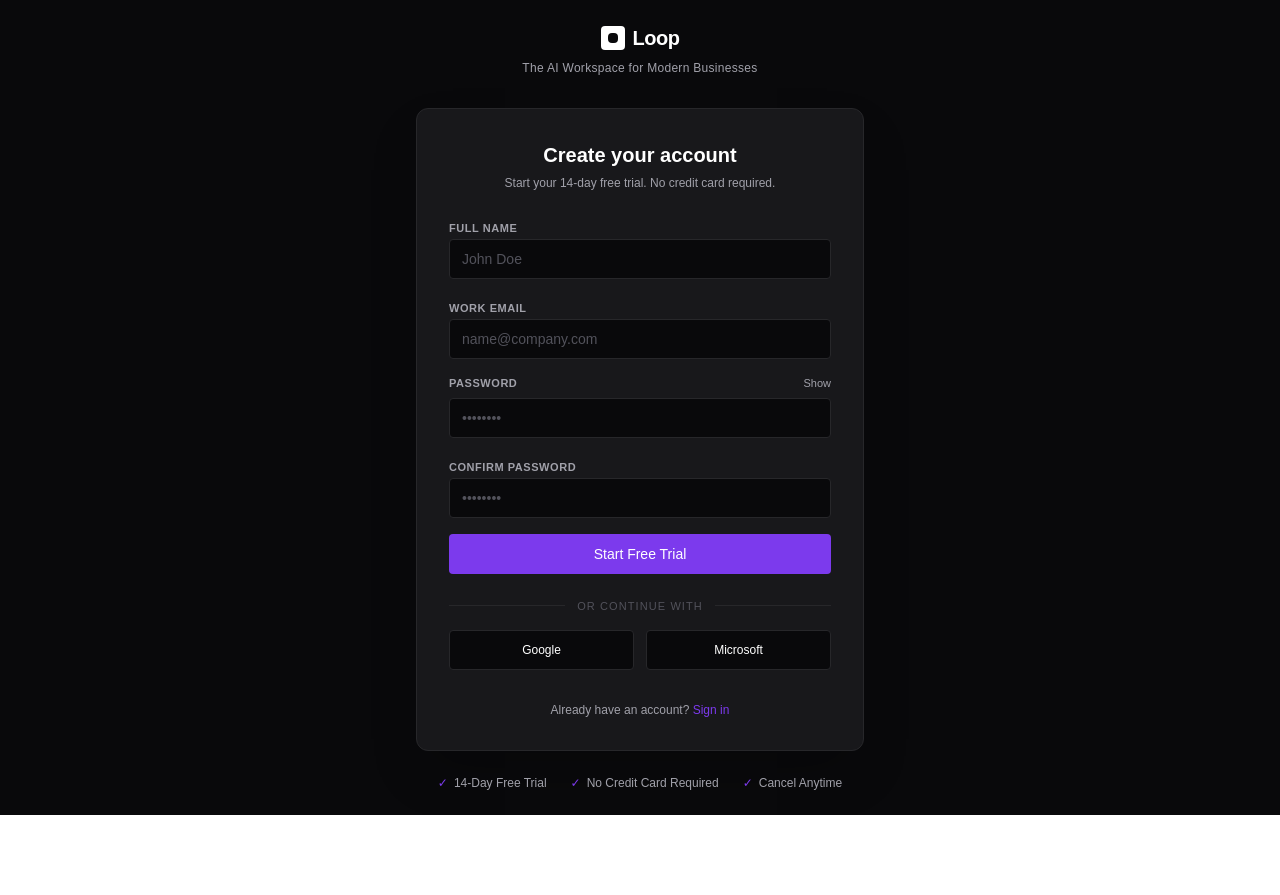
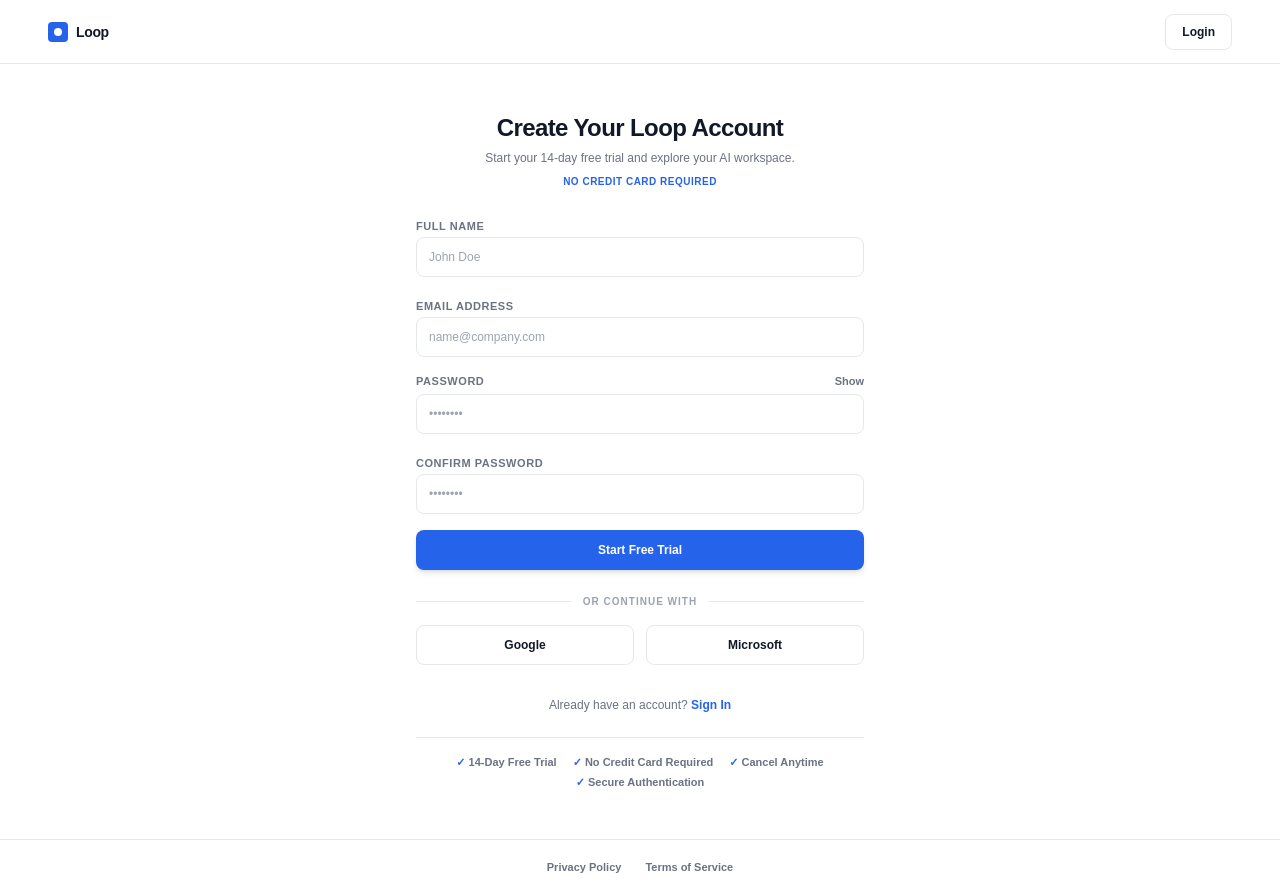
Before and after one commit to aminfxjamal-netizen/loopv1, a Next.js app: page /signup in a window 1280 px wide. Before the commit the page ends 815 px from the top, so only its background shows below. Built offline with nearby package versions, Linux system fonts and the light colour scheme; no server answers.

Commit message:
Design: Deploy white-theme premium signup layout with password strength evaluation parameters

```diff
--- a/app/signup/page.tsx
+++ b/app/signup/page.tsx
@@ -3,8 +3,14 @@
 import { useState, useEffect } from 'react';
 import Link from 'next/link';
 import { useRouter } from 'next/navigation';
+import { createClient } from '@supabase/supabase-js';
 
-export default function LoopSignupPage() {
+// Initialize Supabase Client
+const supabaseUrl = process.env.NEXT_PUBLIC_SUPABASE_URL || '';
+const supabaseAnonKey = process.env.NEXT_PUBLIC_SUPABASE_ANON_KEY || '';
+const supabase = createClient(supabaseUrl, supabaseAnonKey);
+
+export default function LoopPremiumSignupPage() {
   const router = useRouter();
 
   // Form Fields State
@@ -13,31 +19,30 @@ export default function LoopSignupPage() {
   const [password, setPassword] = useState('');
   const [confirmPassword, setConfirmPassword] = useState('');
 
-  // UI Utilities State
+  // UI Mechanics State
   const [showPassword, setShowPassword] = useState(false);
   const [isSubmitting, setIsSubmitting] = useState(false);
   const [mounted, setMounted] = useState(false);
   const [errorMessage, setErrorMessage] = useState('');
+  const [successMessage, setSuccessMessage] = useState('');
 
-  // Fade-in on page load trigger
   useEffect(() => {
     setMounted(true);
   }, []);
 
-  // Password Strength Calculator
   const getPasswordStrength = () => {
     if (!password) return { label: '', color: 'bg-transparent', width: 'w-0' };
     if (password.length < 6) return { label: 'Weak', color: 'bg-red-500', width: 'w-1/3' };
     if (password.length < 10) return { label: 'Medium', color: 'bg-yellow-500', width: 'w-2/3' };
-    return { label: 'Strong', color: 'bg-[#7C3AED]', width: 'w-full' };
+    return { label: 'Strong', color: 'bg-[#2563EB]', width: 'w-full' };
   };
 
   const strength = getPasswordStrength();
 
-  // Form Submission & Validation Logic
   const handleSignupSubmit = async (e: React.FormEvent) => {
     e.preventDefault();
     setErrorMessage('');
+    setSuccessMessage('');
 
     if (!fullName || !email || !password || !confirmPassword) {
       setErrorMessage('All fields are required.');
@@ -56,51 +61,103 @@ export default function LoopSignupPage() {
 
     setIsSubmitting(true);
 
-    // Simulated network processing latency to demonstrate professional loading state
+    try {
+      // 1. Create User inside Supabase Auth Layer
+      const { data: authData, error: authError } = await supabase.auth.signUp({
+        email,
+        password,
+        options: {
+          data: {
+            full_name: fullName
+          }
+        }
+      });
+
+      if (authError) throw authError;
+
+      // 2. Insert profile information into users public ledger table
+      if (authData?.user) {
+        const { error: dbError } = await supabase
+          .from('users')
+          .insert([
+            {
+              id: authData.user.id,
+              full_name: fullName,
+              email: email,
+              created_at: new Date().toISOString()
+            }
+          ]);
+
+        if (dbError) throw dbError;
+      }
+
+      setSuccessMessage('Account created successfully! Redirecting...');
+
       setTimeout(() => {
+        router.push('/workspace');
+      }, 1000);
+
+    } catch (err: any) {
+      setErrorMessage(err.message || 'An error occurred during account registration.');
       setIsSubmitting(false);
-      router.push('/workspace');
-    }, 1500);
+    }
   };
 
   return (
     <div
-      className={`min-h-screen bg-[#09090B] text-[#FFFFFF] font-sans flex flex-col items-center justify-center p-6 transition-opacity duration-700 ease-out select-none ${
+      className={`min-h-screen bg-[#FFFFFF] text-[#111827] font-sans antialiased flex flex-col justify-between transition-opacity duration-500 select-none ${
         mounted ? 'opacity-100' : 'opacity-0'
       }`}
     >
-      {/* Logo Section */}
-      <div className="text-center space-y-2 mb-8">
-        <div className="flex items-center justify-center gap-2">
-          <div className="w-6 h-6 rounded bg-[#FFFFFF] flex items-center justify-center">
-            <div className="w-2.5 h-2.5 rounded-sm bg-[#09090B]" />
+      {/* NAVIGATION */}
+      <header className="h-16 border-b border-[#E5E7EB] bg-[#FFFFFF] flex items-center justify-between px-6 md:px-12">
+        <Link href="/" className="flex items-center gap-2">
+          <div className="w-5 h-5 rounded bg-[#2563EB] flex items-center justify-center">
+            <div className="w-2 h-2 rounded-sm bg-[#FFFFFF]" />
           </div>
-          <span className="text-xl font-bold tracking-tight text-[#FFFFFF]">Loop</span>
+          <span className="text-sm font-bold tracking-tight text-[#111827]">Loop</span>
+        </Link>
+        <Link href="/login" className="h-9 px-4 border border-[#E5E7EB] hover:border-[#6B7280] text-xs font-semibold rounded-lg transition flex items-center justify-center">
+          Login
+        </Link>
+      </header>
+
+      {/* SIGNUP MAIN CONTAINER */}
+      <main className="flex-1 flex flex-col items-center justify-center px-6 py-12">
+        <div className="w-full max-w-md space-y-6">
+
+          {/* Header Texts */}
+          <div className="space-y-1.5 text-center">
+            <h1 className="text-2xl font-black tracking-tight text-[#111827]">
+              Create Your Loop Account
+            </h1>
+            <p className="text-xs text-[#6B7280] font-medium">
+              Start your 14-day free trial and explore your AI workspace.
+            </p>
+            <div className="text-[10px] font-bold text-[#2563EB] uppercase tracking-wider pt-0.5">
+              No Credit Card Required
             </div>
-        <p className="text-xs text-[#A1A1AA] tracking-wide font-medium">
-          The AI Workspace for Modern Businesses
-        </p>
           </div>
 
-      {/* Signup Card */}
-      <div className="w-full max-w-md bg-[#18181B] border border-[#27272A] rounded-xl p-8 shadow-2xl space-y-6">
-        <div className="space-y-1.5 text-center">
-          <h1 className="text-xl font-bold text-[#FFFFFF]">Create your account</h1>
-          <p className="text-xs text-[#A1A1AA]">
-            Start your 14-day free trial. No credit card required.
-          </p>
-        </div>
-
+          {/* Validation Feedback Containers */}
           {errorMessage && (
-          <div className="p-3 bg-red-500/10 border border-red-500/20 rounded text-xs text-red-400 font-medium">
+            <div className="p-3 bg-red-50 border border-red-200 rounded-lg text-xs text-red-600 font-medium">
               {errorMessage}
             </div>
           )}
 
+          {successMessage && (
+            <div className="p-3 bg-emerald-50 border border-emerald-200 rounded-lg text-xs text-emerald-600 font-medium">
+              {successMessage}
+            </div>
+          )}
+
+          {/* Registration Core Form */}
           <form onSubmit={handleSignupSubmit} className="space-y-4">
+
             {/* Full Name */}
-          <div className="space-y-1.5">
-            <label className="text-[11px] font-semibold text-[#A1A1AA] uppercase tracking-wider">
+            <div className="space-y-1">
+              <label className="text-[11px] font-bold text-[#6B7280] uppercase tracking-wider">
                 Full Name
               </label>
               <input
@@ -108,36 +165,36 @@ export default function LoopSignupPage() {
                 value={fullName}
                 onChange={(e) => setFullName(e.target.value)}
                 placeholder="John Doe"
-              className="w-full h-10 px-3 bg-[#09090B] border border-[#27272A] rounded text-sm text-[#FFFFFF] placeholder-[#52525B] focus:outline-none focus:border-[#7C3AED] transition"
+                className="w-full h-10 px-3 bg-[#FFFFFF] border border-[#E5E7EB] rounded-lg text-xs text-[#111827] placeholder-[#9CA3AF] focus:outline-none focus:border-[#2563EB] transition font-medium"
                 disabled={isSubmitting}
               />
             </div>
 
-          {/* Work Email */}
-          <div className="space-y-1.5">
-            <label className="text-[11px] font-semibold text-[#A1A1AA] uppercase tracking-wider">
-              Work Email
+            {/* Email Address */}
+            <div className="space-y-1">
+              <label className="text-[11px] font-bold text-[#6B7280] uppercase tracking-wider">
+                Email Address
               </label>
               <input
                 type="email"
                 value={email}
                 onChange={(e) => setEmail(e.target.value)}
                 placeholder="name@company.com"
-              className="w-full h-10 px-3 bg-[#09090B] border border-[#27272A] rounded text-sm text-[#FFFFFF] placeholder-[#52525B] focus:outline-none focus:border-[#7C3AED] transition"
+                className="w-full h-10 px-3 bg-[#FFFFFF] border border-[#E5E7EB] rounded-lg text-xs text-[#111827] placeholder-[#9CA3AF] focus:outline-none focus:border-[#2563EB] transition font-medium"
                 disabled={isSubmitting}
               />
             </div>
 
             {/* Password */}
-          <div className="space-y-1.5 relative">
+            <div className="space-y-1 relative">
               <div className="flex items-center justify-between">
-              <label className="text-[11px] font-semibold text-[#A1A1AA] uppercase tracking-wider">
+                <label className="text-[11px] font-bold text-[#6B7280] uppercase tracking-wider">
                   Password
                 </label>
                 <button
                   type="button"
                   onClick={() => setShowPassword(!showPassword)}
-                className="text-[11px] font-medium text-[#A1A1AA] hover:text-[#FFFFFF] transition focus:outline-none"
+                  className="text-[11px] font-bold text-[#6B7280] hover:text-[#111827] transition focus:outline-none"
                 >
                   {showPassword ? 'Hide' : 'Show'}
                 </button>
@@ -147,26 +204,26 @@ export default function LoopSignupPage() {
                 value={password}
                 onChange={(e) => setPassword(e.target.value)}
                 placeholder="••••••••"
-              className="w-full h-10 px-3 bg-[#09090B] border border-[#27272A] rounded text-sm text-[#FFFFFF] placeholder-[#52525B] focus:outline-none focus:border-[#7C3AED] transition"
+                className="w-full h-10 px-3 bg-[#FFFFFF] border border-[#E5E7EB] rounded-lg text-xs text-[#111827] placeholder-[#9CA3AF] focus:outline-none focus:border-[#2563EB] transition font-medium"
                 disabled={isSubmitting}
               />
 
-            {/* Password Strength Indicator */}
+              {/* Password Strength Meter */}
               {password && (
-              <div className="pt-2 space-y-1">
-                <div className="w-full h-1 bg-[#09090B] rounded-full overflow-hidden">
+                <div className="pt-1.5 space-y-1">
+                  <div className="w-full h-1 bg-gray-100 rounded-full overflow-hidden">
                     <div className={`h-full ${strength.color} ${strength.width} transition-all duration-300`} />
                   </div>
-                <div className="text-[10px] text-right text-[#A1A1AA] font-medium">
-                  Password Strength: <span className="text-[#FFFFFF]">{strength.label}</span>
+                  <div className="text-[10px] text-right text-[#6B7280] font-semibold">
+                    Strength: <span className="text-[#111827]">{strength.label}</span>
                   </div>
                 </div>
               )}
             </div>
 
             {/* Confirm Password */}
-          <div className="space-y-1.5">
-            <label className="text-[11px] font-semibold text-[#A1A1AA] uppercase tracking-wider">
+            <div className="space-y-1">
+              <label className="text-[11px] font-bold text-[#6B7280] uppercase tracking-wider">
                 Confirm Password
               </label>
               <input
@@ -174,19 +231,19 @@ export default function LoopSignupPage() {
                 value={confirmPassword}
                 onChange={(e) => setConfirmPassword(e.target.value)}
                 placeholder="••••••••"
-              className="w-full h-10 px-3 bg-[#09090B] border border-[#27272A] rounded text-sm text-[#FFFFFF] placeholder-[#52525B] focus:outline-none focus:border-[#7C3AED] transition"
+                className="w-full h-10 px-3 bg-[#FFFFFF] border border-[#E5E7EB] rounded-lg text-xs text-[#111827] placeholder-[#9CA3AF] focus:outline-none focus:border-[#2563EB] transition font-medium"
                 disabled={isSubmitting}
               />
             </div>
 
-          {/* Primary CTA */}
+            {/* Submit Action Block */}
             <button
               type="submit"
               disabled={isSubmitting}
-            className="w-full h-10 mt-2 bg-[#7C3AED] hover:bg-[#8B5CF6] text-[#FFFFFF] text-sm font-medium rounded transition active:scale-[0.99] flex items-center justify-center focus:outline-none disabled:opacity-50 disabled:cursor-not-allowed disabled:active:scale-100"
+              className="w-full h-10 bg-[#2563EB] hover:bg-[#1D4ED8] text-[#FFFFFF] text-xs font-bold rounded-lg transition flex items-center justify-center shadow-md focus:outline-none disabled:opacity-50 disabled:cursor-not-allowed"
             >
               {isSubmitting ? (
-              <svg className="animate-spin h-5 w-5 text-white" fill="none" viewBox="0 0 24 24">
+                <svg className="animate-spin h-4 w-4 text-white" fill="none" viewBox="0 0 24 24">
                   <circle className="opacity-25" cx="12" cy="12" r="10" stroke="currentColor" strokeWidth="4" />
                   <path className="opacity-75" fill="currentColor" d="M4 12a8 8 0 018-8V0C5.373 0 0 5.373 0 12h4zm2 5.291A7.962 7.962 0 014 12H0c0 3.042 1.135 5.824 3 7.938l3-2.647z" />
                 </svg>
@@ -196,50 +253,52 @@ export default function LoopSignupPage() {
             </button>
           </form>
 
-        {/* Alternative Sign Up Divider */}
-        <div className="flex items-center my-4 text-[11px] text-[#52525B] font-medium uppercase tracking-widest">
-          <div className="flex-1 h-[1px] bg-[#27272A]" />
+          {/* Alternative Sign Up Area */}
+          <div className="flex items-center my-4 text-[10px] text-[#9CA3AF] font-bold uppercase tracking-widest">
+            <div className="flex-1 h-[1px] bg-[#E5E7EB]" />
             <span className="px-3">or continue with</span>
-          <div className="flex-1 h-[1px] bg-[#27272A]" />
+            <div className="flex-1 h-[1px] bg-[#E5E7EB]" />
           </div>
 
-        {/* Third-Party Authentication Providers */}
           <div className="grid grid-cols-2 gap-3">
             <button
               type="button"
-            className="h-10 border border-[#27272A] bg-[#09090B] hover:border-[#52525B] text-xs font-medium rounded transition flex items-center justify-center gap-2 focus:outline-none"
+              className="h-10 border border-[#E5E7EB] bg-[#FFFFFF] hover:border-[#6B7280] text-xs font-semibold rounded-lg transition flex items-center justify-center gap-2 focus:outline-none text-[#111827]"
             >
               Google
             </button>
             <button
               type="button"
-            className="h-10 border border-[#27272A] bg-[#09090B] hover:border-[#52525B] text-xs font-medium rounded transition flex items-center justify-center gap-2 focus:outline-none"
+              className="h-10 border border-[#E5E7EB] bg-[#FFFFFF] hover:border-[#6B7280] text-xs font-semibold rounded-lg transition flex items-center justify-center gap-2 focus:outline-none text-[#111827]"
             >
               Microsoft
             </button>
           </div>
 
-        {/* Login Link */}
-        <div className="text-center text-xs text-[#A1A1AA] pt-2">
+          {/* Login Link Node */}
+          <div className="text-center text-xs text-[#6B7280] pt-2 font-medium">
             Already have an account?{' '}
-          <Link href="/login" className="text-[#7C3AED] hover:text-[#8B5CF6] font-medium transition">
-            Sign in
+            <Link href="/login" className="text-[#2563EB] hover:text-[#1D4ED8] font-bold transition">
+              Sign In
             </Link>
           </div>
+
+          {/* Benefits Matrix Checklist */}
+          <div className="pt-4 border-t border-[#E5E7EB] flex flex-wrap justify-center gap-x-4 gap-y-1 text-[11px] text-[#6B7280] font-bold">
+            <div><span className="text-[#2563EB]">✓</span> 14-Day Free Trial</div>
+            <div><span className="text-[#2563EB]">✓</span> No Credit Card Required</div>
+            <div><span className="text-[#2563EB]">✓</span> Cancel Anytime</div>
+            <div><span className="text-[#2563EB]">✓</span> Secure Authentication</div>
           </div>
 
-      {/* Trust Section */}
-      <div className="mt-6 flex flex-wrap justify-center gap-x-6 gap-y-2 text-xs text-[#A1A1AA] font-medium">
-        <div className="flex items-center gap-1.5">
-          <span className="text-[#7C3AED]">✓</span> 14-Day Free Trial
         </div>
-        <div className="flex items-center gap-1.5">
-          <span className="text-[#7C3AED]">✓</span> No Credit Card Required
-        </div>
-        <div className="flex items-center gap-1.5">
-          <span className="text-[#7C3AED]">✓</span> Cancel Anytime
-        </div>
-      </div>
+      </main>
+
+      {/* MINIMAL FOOTER */}
+      <footer className="h-14 border-t border-[#E5E7EB] bg-[#FFFFFF] flex items-center justify-center gap-6 text-[11px] text-[#6B7280] font-semibold">
+        <span className="hover:text-[#2563EB] cursor-pointer transition">Privacy Policy</span>
+        <span className="hover:text-[#2563EB] cursor-pointer transition">Terms of Service</span>
+      </footer>
     </div>
   );
 }
```
Lines whose indentation alone changed are shown as unchanged.
